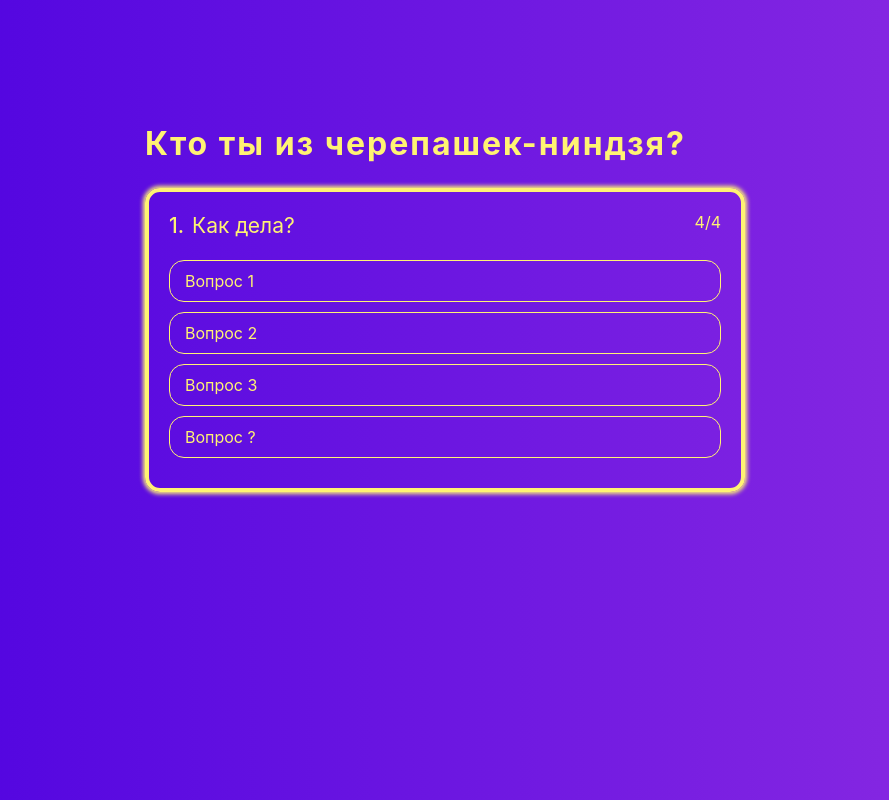
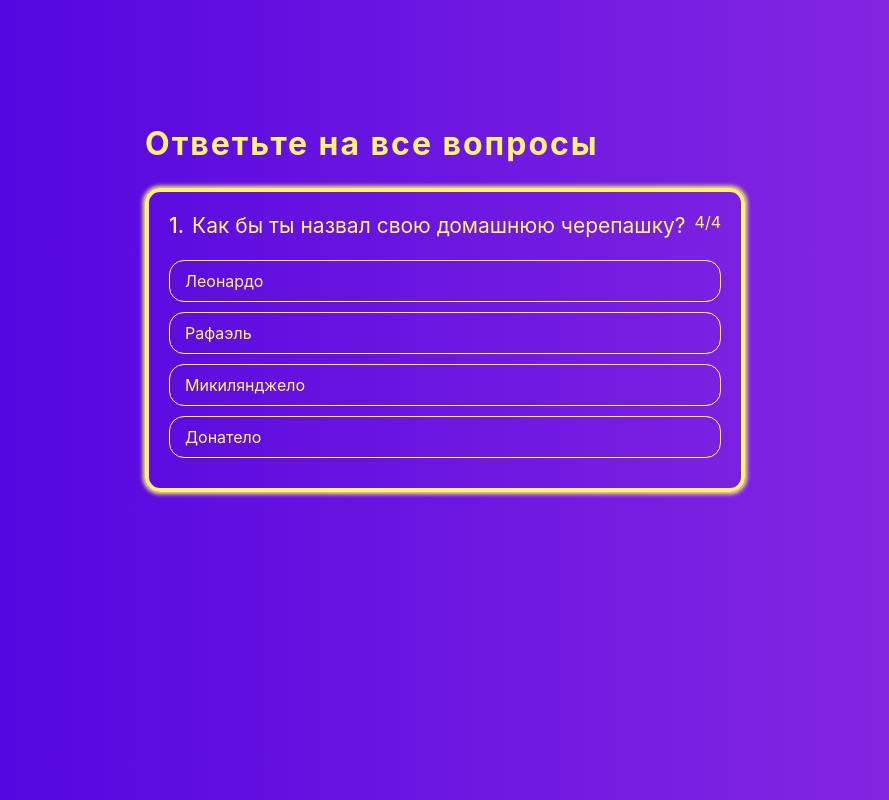
Before and after one commit to top-web-knurl/React-quiz, a React (Create React App) app: page / in a window 1280 px wide. Shown: the whole page, without its empty margins (195-1084 px from the left). Built offline with nearby package versions, Linux system fonts and the light colour scheme.

Commit message:
Обработка клика выбора ответа

```diff
--- a/src/components/ActiveQuiz/ActiveQuiz.jsx
+++ b/src/components/ActiveQuiz/ActiveQuiz.jsx
@@ -3,7 +3,7 @@ import classes from './ActiveQuiz.module.css';
 import AnswersList from "./AnswersList/AnswersList";
 
 const ActiveQuiz = (props) => {
-    const { answers } = props;
+    const { answers, question, onAnswerClick } = props;
     const { ActiveQuiz, Question, QuestionNumber, QuestionText } = classes;
 
     return (
@@ -14,7 +14,7 @@ const ActiveQuiz = (props) => {
                         1.
                     </span>
                     <span className={QuestionText}>
-                        Как дела?
+                        {question}
                     </span>
                 </div>
                 <div>
@@ -23,6 +23,7 @@ const ActiveQuiz = (props) => {
             </div>
 
             <AnswersList
+                onAnswerClick={onAnswerClick}
                 answers={answers}
             />
         </div>
--- a/src/components/ActiveQuiz/AnswersList/AnswerItem/AnswerItem.jsx
+++ b/src/components/ActiveQuiz/AnswersList/AnswerItem/AnswerItem.jsx
@@ -3,9 +3,12 @@ import classes from './AnswerItem.module.css';
 import './AnswerItem.module.css'
 const AnswersItem = props => {
     const { AnswerItem } = classes;
-    const { answer } = props;
+    const { answer, onAnswerClick } = props;
     return (
-        <li className={ AnswerItem }>
+        <li
+        className={ AnswerItem }
+        onClick={() => onAnswerClick(answer.id)}
+        >
             { answer.text }
         </li>
     )
--- a/src/components/ActiveQuiz/AnswersList/AnswersList.jsx
+++ b/src/components/ActiveQuiz/AnswersList/AnswersList.jsx
@@ -4,7 +4,7 @@ import AnswerItem from "./AnswerItem/AnswerItem";
 
 const AnswersList = props => {
     const { AnswersList } = classes;
-    const { answers } = props;
+    const { answers, onAnswerClick } = props;
     return (
         <ul className={AnswersList}>
             {answers.map((answer, index) => {
@@ -12,6 +12,7 @@ const AnswersList = props => {
                     <AnswerItem
                         key={index}
                         answer={answer}
+                        onAnswerClick={onAnswerClick}
                     />
                 )
             })}
--- a/src/containers/Quiz/Quiz.js
+++ b/src/containers/Quiz/Quiz.js
@@ -7,24 +7,32 @@ class Quiz extends Component {
     state = {
         quiz: [
             {
+                question: 'Как бы ты назвал свою домашнюю черепашку?',
+                rightAnsverId: 3,
                 answers: [
-                    {text: 'Вопрос 1'},
-                    {text: 'Вопрос 2'},
-                    {text: 'Вопрос 3'},
-                    {text: 'Вопрос ?'},
+                    { text: 'Леонардо', id: 1 },
+                    { text: 'Рафаэль', id: 2 },
+                    { text: 'Микилянджело', id: 3 },
+                    { text: 'Донатело', id: 4 },
                 ]
             }
         ]
     }
 
+    onAnswerClickHandler = (answerId) => {
+        console.log(answerId);
+    }
     render() {
         const { Quiz, QuizWrapper } = classes;
         return (
             <div className={Quiz}>
 
                 <div className={QuizWrapper}>
-                <h1>Кто ты из черепашек-ниндзя?</h1>
-                    <ActiveQuiz answers={this.state.quiz[0].answers}/>
+                    <h1>Ответьте на все вопросы</h1>
+                    <ActiveQuiz
+                    onAnswerClick={this.onAnswerClickHandler}
+                        question={this.state.quiz[0].question}
+                        answers={this.state.quiz[0].answers} />
                 </div>
             </div>
         )
```
